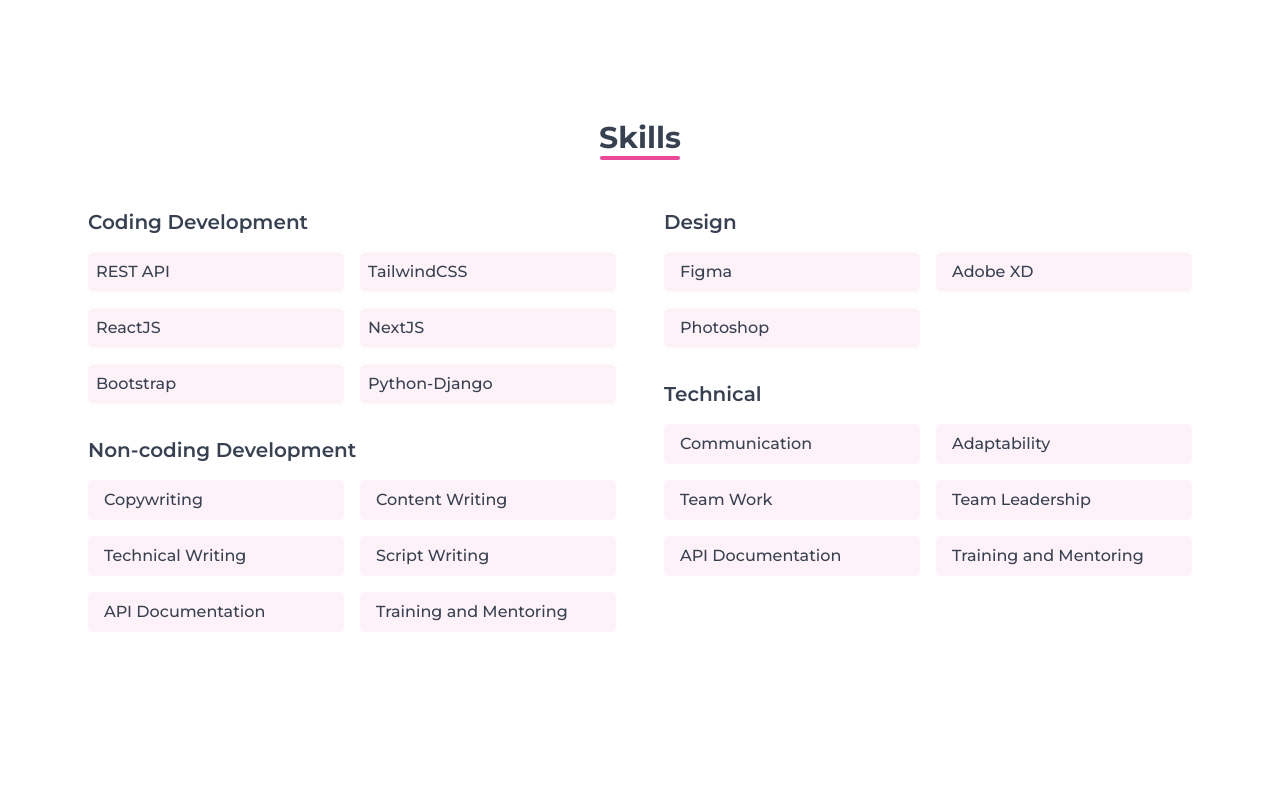
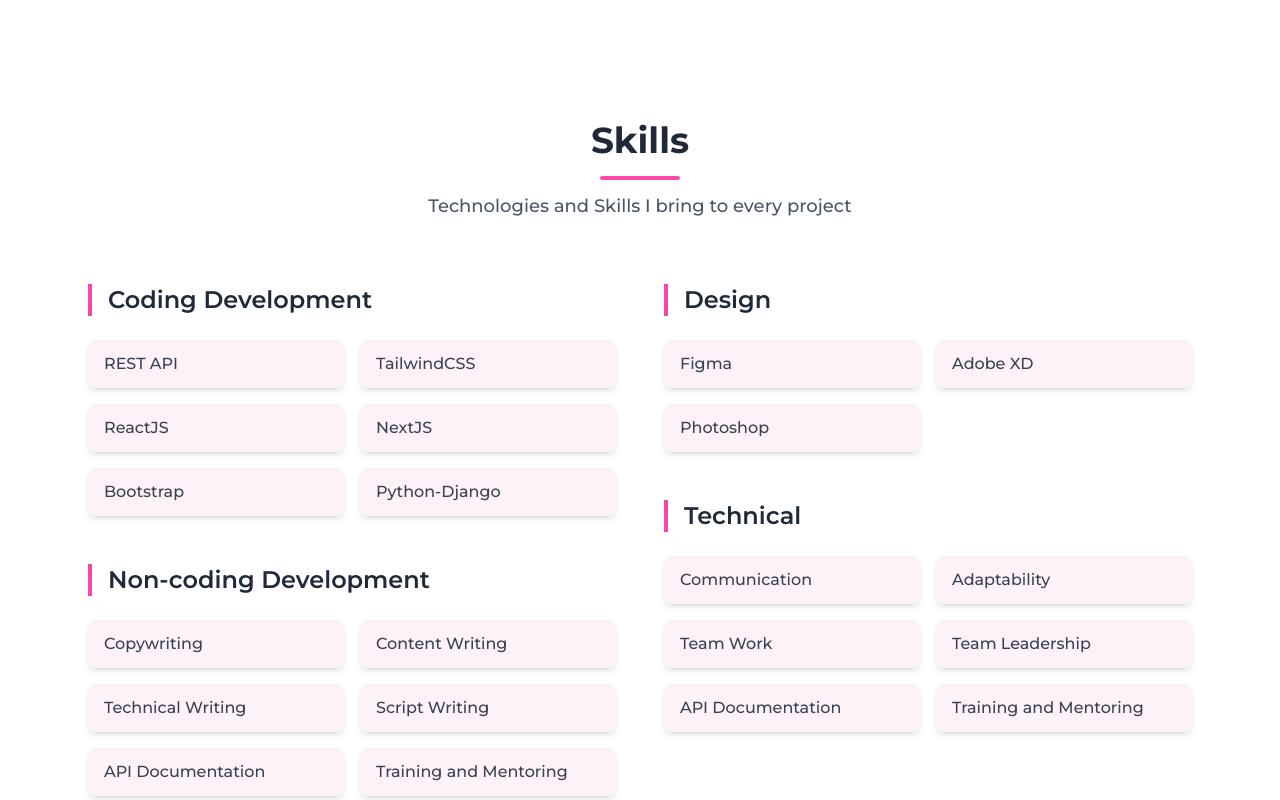
Before and after one commit to josseycodes1/NextJS-Portfolio, a Next.js app: page / in a window 1280 px wide. Shown: the part 1520-2320 px from the top of the page. Built offline with nearby package versions, Linux system fonts and the light colour scheme.

Commit message:
skills reset

```diff
--- a/src/components/Skills.tsx
+++ b/src/components/Skills.tsx
@@ -1,63 +1,148 @@
+'use client';
+
+import { useEffect, useRef } from "react";
+
 const SkillsSection = () => {
+  const sectionRef = useRef<HTMLElement>(null);
+  const skillsRef = useRef<HTMLDivElement>(null);
+
+  const codingSkills = ['REST API', 'TailwindCSS', 'ReactJS', 'NextJS', 'Bootstrap', 'Python-Django'];
+  const nonCodingSkills = ['Copywriting', 'Content Writing', 'Technical Writing', 'Script Writing', 'API Documentation', 'Training and Mentoring'];
+  const designSkills = ['Figma', 'Adobe XD', 'Photoshop'];
+  const technicalSkills = ['Communication', 'Adaptability', 'Team Work', 'Team Leadership', 'API Documentation', 'Training and Mentoring'];
+
+  useEffect(() => {
+    const observer = new IntersectionObserver(
+      (entries) => {
+        entries.forEach((entry) => {
+          if (entry.isIntersecting) {
+            // Animate section header
+            const header = entry.target.querySelector('.section-header');
+            if (header) {
+              (header as HTMLElement).style.opacity = '0';
+              (header as HTMLElement).style.transform = 'translateY(30px)';
+
+              setTimeout(() => {
+                (header as HTMLElement).style.transition = 'all 0.8s ease-out';
+                (header as HTMLElement).style.opacity = '1';
+                (header as HTMLElement).style.transform = 'translateY(0)';
+              }, 200);
+            }
+
+            // Animate skill categories with staggered delay
+            const categories = entry.target.querySelectorAll('.skill-category');
+            categories.forEach((category, categoryIndex) => {
+              (category as HTMLElement).style.opacity = '0';
+              (category as HTMLElement).style.transform = 'translateX(-20px)';
+
+              setTimeout(() => {
+                (category as HTMLElement).style.transition = `all 0.6s ease-out ${0.3 + categoryIndex * 0.2}s`;
+                (category as HTMLElement).style.opacity = '1';
+                (category as HTMLElement).style.transform = 'translateX(0)';
+              }, 300 + categoryIndex * 200);
+
+              // Animate individual skills within each category
+              const skills = category.querySelectorAll('.skill-item');
+              skills.forEach((skill, skillIndex) => {
+                (skill as HTMLElement).style.opacity = '0';
+                (skill as HTMLElement).style.transform = 'scale(0.8) translateY(20px)';
+
+                setTimeout(() => {
+                  (skill as HTMLElement).style.transition = `all 0.5s ease-out ${0.5 + categoryIndex * 0.2 + skillIndex * 0.1}s`;
+                  (skill as HTMLElement).style.opacity = '1';
+                  (skill as HTMLElement).style.transform = 'scale(1) translateY(0)';
+                }, 500 + categoryIndex * 200 + skillIndex * 100);
+              });
+            });
+          }
+        });
+      },
+      { threshold: 0.1 }
+    );
+
+    if (sectionRef.current) {
+      observer.observe(sectionRef.current);
+    }
+
+    return () => observer.disconnect();
+  }, []);
+
+  const SkillItem = ({ skill, index }: { skill: string; index: number }) => (
+    <div
+      className="skill-item bg-pink-50 px-4 py-3 rounded-lg text-gray-700 hover:text-white hover:bg-josseypink1 transform hover:scale-105 transition-all duration-300 cursor-pointer shadow-md hover:shadow-lg"
+    >
+      {skill}
+    </div>
+  );
+
   return (
-    <section id="skills" className="py-20 bg-white">
-      <div className="container mx-auto px-6 max-w-6xl">
-
-        <div className="text-center mb-12">
-        <h2 className="text-3xl font-bold text-gray-700">Skills</h2>
-        <div className="w-20 h-1 bg-pink-500 mx-auto rounded-full"></div>
+    <section ref={sectionRef} id="skills" className="py-16 sm:py-20 bg-white overflow-hidden">
+      <div className="container mx-auto px-4 sm:px-6 max-w-6xl">
+        {/* Section Header */}
+        <div className="section-header text-center mb-12 sm:mb-16">
+          <h2 className="text-3xl sm:text-4xl font-bold text-gray-800 mb-4">Skills</h2>
+          <div className="w-20 h-1 bg-josseypink1 mx-auto rounded-full mb-3"></div>
+          <p className="text-gray-600 text-base sm:text-lg max-w-2xl mx-auto">
+            Technologies and Skills I bring to every project
+          </p>
         </div>
 
-        <div className="flex flex-col md:flex-row gap-12">
-          <div className="md:w-1/2">
-            <h3 className="text-xl font-semibold mb-4 text-gray-700">Coding Development</h3>
-            <div className="grid grid-cols-2 gap-4 mb-8">
-              {['REST API', 'TailwindCSS', 'ReactJS', 'NextJS', 'Bootstrap', 'Python-Django'].map((skill) => (
-                <div key={skill} className="bg-pink-50 px-2 py-2 rounded-md text-gray-700 hover:text-white hover:bg-josseypink1">
-                  {skill}
-                </div>
-              ))}
+        <div className="flex flex-col lg:flex-row gap-8 lg:gap-12">
+          {/* Left Column */}
+          <div className="lg:w-1/2 space-y-8 lg:space-y-12">
+            {/* Coding Development */}
+            <div className="skill-category">
+              <h3 className="text-xl sm:text-2xl font-semibold mb-6 text-gray-800 border-l-4 border-josseypink1 pl-4">
+                Coding Development
+              </h3>
+              <div className="grid grid-cols-1 sm:grid-cols-2 gap-4">
+                {codingSkills.map((skill, index) => (
+                  <SkillItem key={skill} skill={skill} index={index} />
+                ))}
+              </div>
             </div>
 
-            <h3 className="text-xl font-semibold mb-4 text-gray-700">Non-coding Development</h3>
-            <div className="grid grid-cols-2 gap-4">
-              {['Copywriting', 'Content Writing', 'Technical Writing', 'Script Writing', 'API Documentation', 'Training and Mentoring'].map((skill) => (
-                <div key={skill} className="bg-pink-50 px-4 py-2 rounded-md text-gray-700 hover:text-white hover:bg-josseypink1">
-                  {skill}
-                </div>
-              ))}
+            {/* Non-coding Development */}
+            <div className="skill-category">
+              <h3 className="text-xl sm:text-2xl font-semibold mb-6 text-gray-800 border-l-4 border-josseypink1 pl-4">
+                Non-coding Development
+              </h3>
+              <div className="grid grid-cols-1 sm:grid-cols-2 gap-4">
+                {nonCodingSkills.map((skill, index) => (
+                  <SkillItem key={skill} skill={skill} index={index} />
+                ))}
+              </div>
             </div>
           </div>
 
-          <div className="md:w-1/2">
-            <h3 className="text-xl font-semibold mb-4 text-gray-700">Design</h3>
-            <div className="grid grid-cols-2 gap-4 mb-8">
-              {['Figma', 'Adobe XD', 'Photoshop'].map((skill) => (
-                <div key={skill} className="bg-pink-50 px-4 py-2 rounded-md text-gray-700 hover:text-white hover:bg-josseypink1">
-                  {skill}
-                </div>
-              ))}
+          {/* Right Column */}
+          <div className="lg:w-1/2 space-y-8 lg:space-y-12">
+            {/* Design */}
+            <div className="skill-category">
+              <h3 className="text-xl sm:text-2xl font-semibold mb-6 text-gray-800 border-l-4 border-josseypink1 pl-4">
+                Design
+              </h3>
+              <div className="grid grid-cols-1 sm:grid-cols-2 gap-4">
+                {designSkills.map((skill, index) => (
+                  <SkillItem key={skill} skill={skill} index={index} />
+                ))}
+              </div>
             </div>
 
-            {/* <div className="flex justify-center">
-              <img
-                src="/assets/img/bestpic-removebg-preview.png"
-                alt="Skills"
-                className="w-64 h-64 object-contain"
-              />
-            </div> */}
-
-            <h3 className="text-xl font-semibold mb-4 text-gray-700 ">Technical</h3>
-            <div className="grid grid-cols-2 gap-4">
-              {['Communication', 'Adaptability', 'Team Work', 'Team Leadership', 'API Documentation', 'Training and Mentoring'].map((skill) => (
-                <div key={skill} className="bg-pink-50 px-4 py-2 rounded-md text-gray-700 hover:bg-josseypink1 hover:text-white">
-                  {skill}
-                </div>
-              ))}
+            {/* Technical */}
+            <div className="skill-category">
+              <h3 className="text-xl sm:text-2xl font-semibold mb-6 text-gray-800 border-l-4 border-josseypink1 pl-4">
+                Technical
+              </h3>
+              <div className="grid grid-cols-1 sm:grid-cols-2 gap-4">
+                {technicalSkills.map((skill, index) => (
+                  <SkillItem key={skill} skill={skill} index={index} />
+                ))}
+              </div>
             </div>
-
           </div>
         </div>
+
       </div>
     </section>
   );
```
